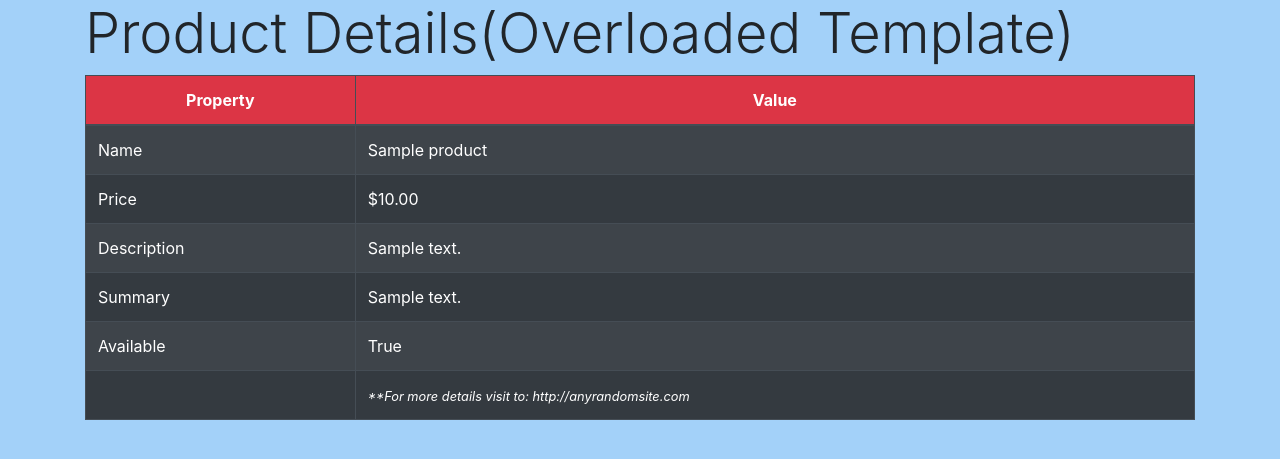
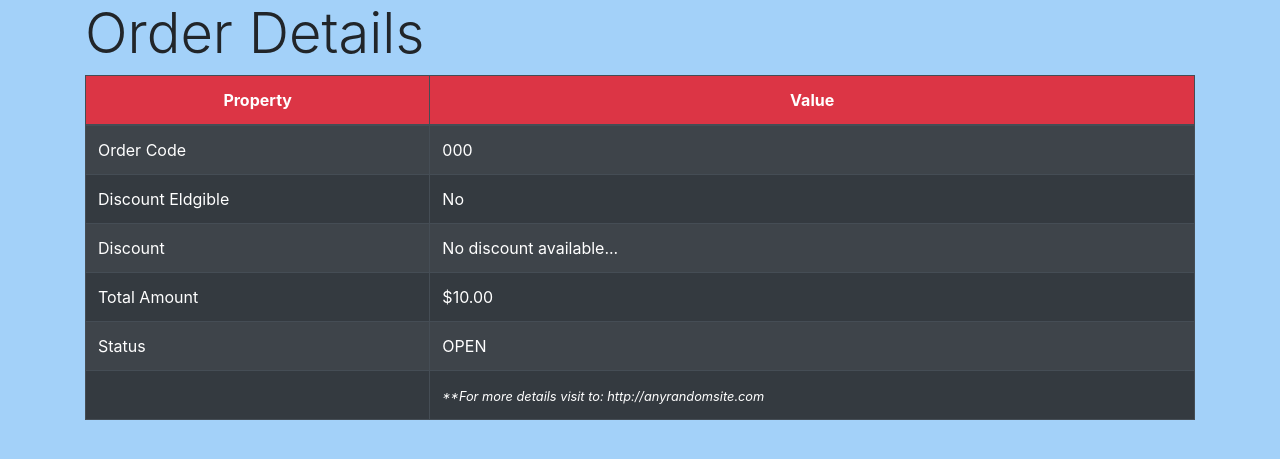
Before and after one commit to debojyotichatterjee9/djangoPractice, a Django app: template src/orders/templates/orders/orders_detail.html in a window 1280 px wide. Shown: the part 56-515 px from the top of the page. Run offline with Django 3.2, Linux system fonts and the light colour scheme; the template is opened without the code that fills it: values that come from a table or form of the project are taken from there, others are empty; tables that the repository leaves empty hold one stand-in row (values such as "Sample post"); some libraries are stand-ins or nearby versions.

Commit message:
order details fixed

```diff
--- a/src/orders/templates/orders/orders_detail.html
+++ b/src/orders/templates/orders/orders_detail.html
@@ -2,8 +2,7 @@
 {% block content %}
 
 <div class="container-sm">
-<h3 class="display-4">Product Details(Overloaded Template)</h3>
-
+<h3 class="display-4">Order Details</h3>
 <table class="table table-striped table-bordered table-dark table-hover">
     <thead class="bg-danger text-center">
         <tr>
@@ -15,33 +14,33 @@
 
     <tbody>
         <tr>
-            <td scope="row">Name</td>
+            <td scope="row">Order Code</td>
 
-            <td scope="row">{% if product.title and product.title != None and product.title != '' %}{{product.title}}{% else %}No name updated...{% endif %}</td>
+            <td scope="row">{% if order.order_code and order.order_code != None and order.order_code != '' %}{{order.order_code}}{% else %}No order code...{% endif %}</td>
         </tr>
 
         <tr>
-            <td scope="row">Price</td>
+            <td scope="row">Discount Eldgible</td>
 
-            <td scope="row">{% if product.price and product.price != None and product.price != '' %}${{product.price}}{% else %}Price not updated...{% endif %}</td>
+            <td scope="row">{% if order.discount_elidgible and order.discount_elidgible != None and order.discount_elidgible != '' and order.discount_elidgible != False %}Yes{% else %}No{% endif %}</td>
         </tr>
 
         <tr>
-            <td scope="row">Description</td>
+            <td scope="row">Discount</td>
 
-            <td scope="row">{% if product.description and product.description != None and product.description != '' %}{{product.description}}{% else %}No description available...{% endif %}</td>
+            <td scope="row">{% if order.discount_amount and order.discount_amount != None and order.discount_amount != '' %}${{order.discount_amount}}{% else %}No discount available...{% endif %}</td>
         </tr>
 
         <tr>
-            <td scope="row">Summary</td>
+            <td scope="row">Total Amount</td>
 
-            <td scope="row">{% if product.summary and product.summary != None and product.summary != '' %}{{product.summary}}{% else %}No summary available...{% endif %}</td>
+            <td scope="row">{% if order.total_amount and order.total_amount != None and order.total_amount != '' %}${{order.total_amount}}{% else %}Not available...{% endif %}</td>
         </tr>
 
         <tr>
-            <td scope="row">Available</td>
+            <td scope="row">Status</td>
 
-            <td scope="row">{% if product.available and product.available != None and product.available != '' %}{{product.available}}{% else %}Status not updated...{% endif %}</td>
+            <td scope="row">{% if order.status and order.status != None and order.status != '' %}{{order.status}}{% else %}Status not updated...{% endif %}</td>
         </tr>
     </tbody>
 
--- a/src/orders/templates/orders/orders_list.html
+++ b/src/orders/templates/orders/orders_list.html
@@ -1,7 +1,7 @@
 {% extends './root/base.html %} {% block content %}
 
 <div class="container-sm">
-    <h3 class="display-4">Product List</h3>
+    <h3 class="display-4">Order List</h3>
 
     <table class="table table-sm table-striped table-bordered table-dark table-hover">
         <thead class="bg-danger text-center">
--- a/src/orders/urls.py
+++ b/src/orders/urls.py
@@ -1,6 +1,6 @@
 from django.urls import path
 from .views import (
-    # OrderView,
+    OrderDetailView,
     OrderListView,
     # OrderCreateView,
     # OrderUpdateView,
@@ -11,7 +11,7 @@ app_name = 'orders'
 urlpatterns = [
     # path('create', OrderCreateView.as_view(), name='create'),
     path('list', OrderListView.as_view(), name='list'),
-    # path('order/<order_id>', OrderView.as_view(), name='detail'),
+    path('details/<order_id>', OrderDetailView.as_view(), name='detail'),
     # path('update/<order_id>', OrderUpdateView.as_view(), name='update'),
     # path('delete/<order_id>', OrderDeleteView.as_view(), name='delete'),
 ]
```
Also changed, not shown: src/orders/views.py (+24 -1 lines).
